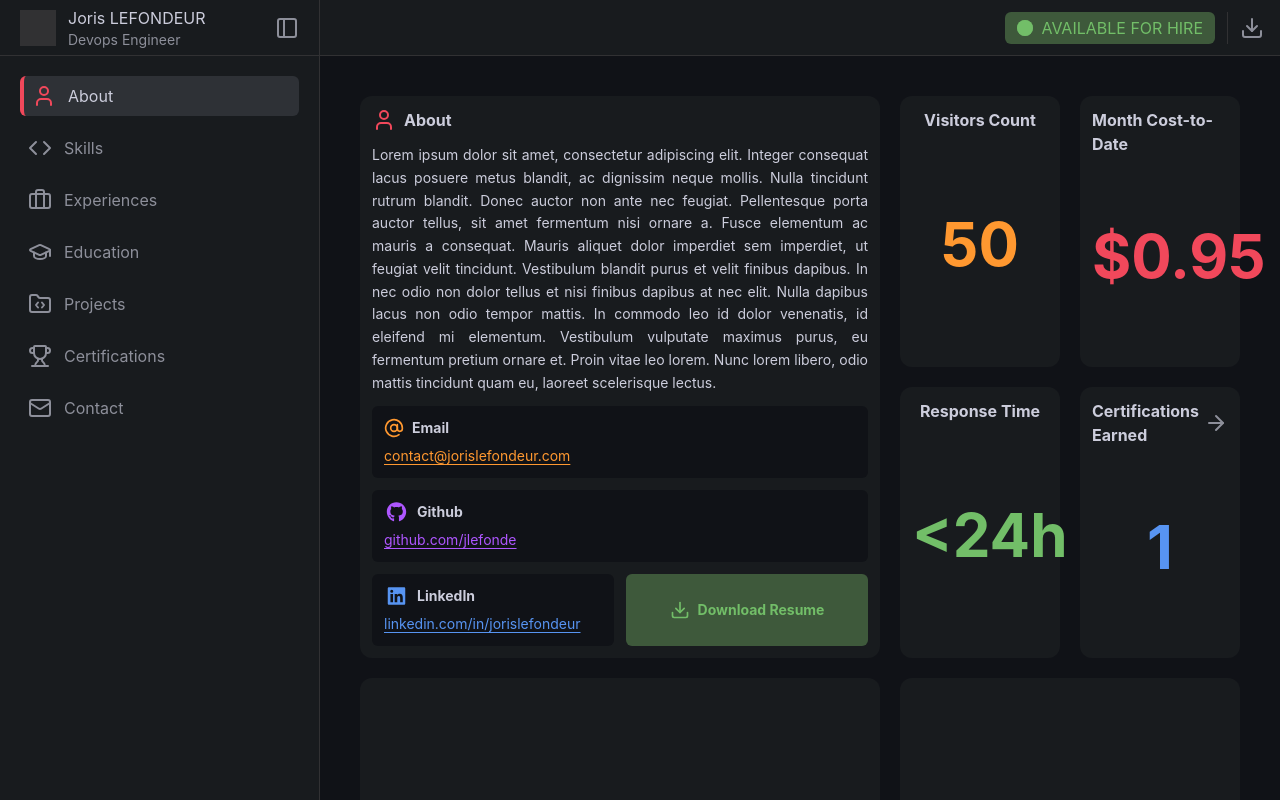
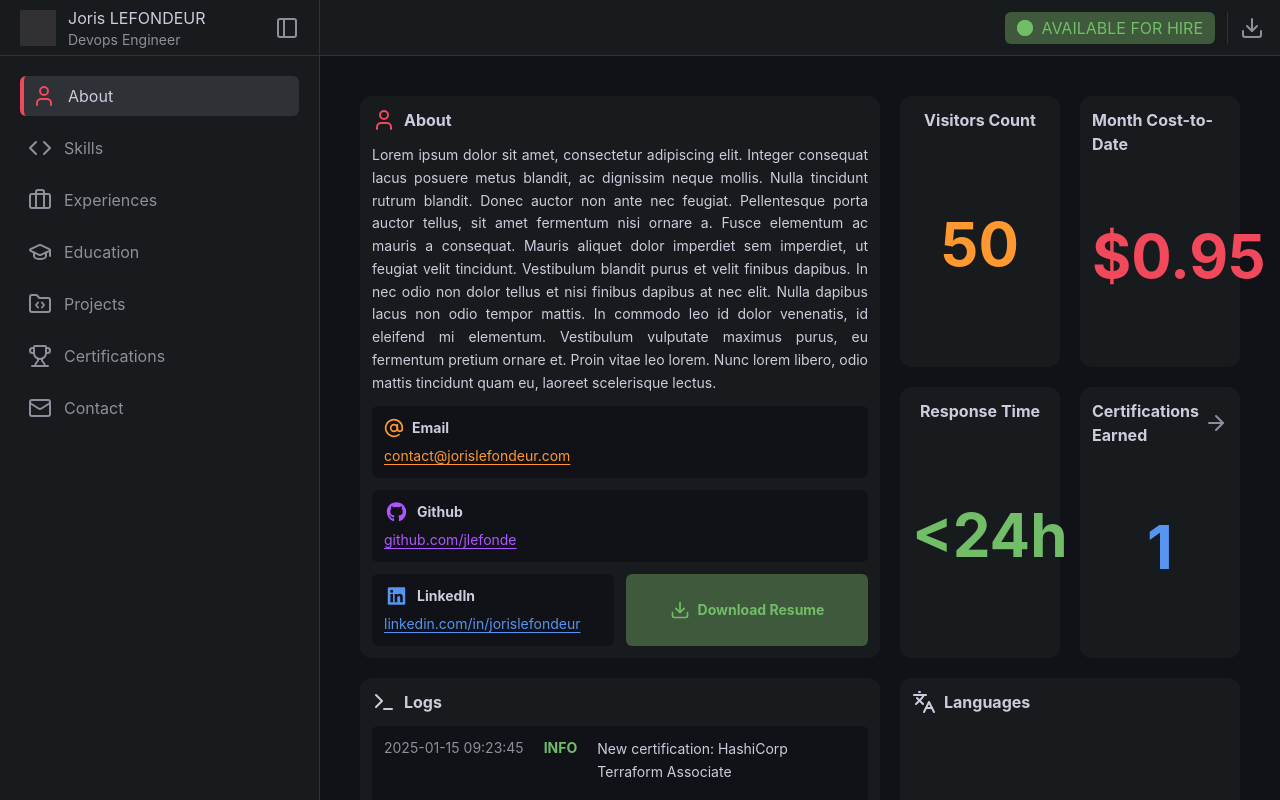
Before and after one commit to jlefonde/portfolio-frontend, a Vue app: page /about in a window 1280 px wide. Built offline with nearby package versions, Linux system fonts and the light colour scheme.

Commit message:
Added Logs panel in About

```diff
--- a/src/components/ContactLink.vue
+++ b/src/components/ContactLink.vue
@@ -7,7 +7,7 @@ defineProps<Contact>();
 
 <template>
   <div class="bg-base-350 flex flex-col gap-2 rounded-md p-3">
-    <Title :title="title" titleSize="sm" :icon="icon" :iconColor="color" iconSize="5" />
+    <Title :title="title" title-size="sm" :icon="icon" :icon-color="color" icon-size="5" header-size="h2" />
     <a :href="href" class="text-sm underline underline-offset-3" :class="`text-${color}`">{{ linkText }}</a>
   </div>
 </template>
--- /dev/null
+++ b/src/components/Log.vue
@@ -0,0 +1,15 @@
+<script setup lang="ts">
+import type { Log, LogLevel } from "../types";
+import { logLevels } from "../data/logs";
+
+const props = defineProps<Log>();
+const level = props.logLevel || logLevels.INFO;
+</script>
+
+<template>
+  <div class="flex gap-5">
+    <div class="text-base-100 text-sm whitespace-nowrap">{{ timestamp }}</div>
+    <div class="text-sm font-bold" :class="`text-${level?.color}`">{{ level?.name }}</div>
+    <div class="text-base-50 text-sm leading-relaxed">{{ message }}</div>
+  </div>
+</template>
--- a/src/components/TimelineItem.vue
+++ b/src/components/TimelineItem.vue
@@ -38,11 +38,7 @@ const secondaryColor = computed(() => {
         />
         <InfoItem :value="timeline.location" :icon="MapPinIcon" text-color="base-100" icon-color="base-100" />
       </div>
-      <p
-        v-if="timeline.description"
-        class="text-base-50 text-justify text-sm leading-relaxed"
-        v-html="timeline.description"
-      ></p>
+      <p v-if="timeline.description" class="text-base-50 text-sm leading-relaxed" v-html="timeline.description"></p>
       <ul v-if="timeline.highlights" class="text-base-50 list-inside list-disc text-sm">
         <li
           v-for="(highlight, index) in timeline.highlights"
--- a/src/components/Title.vue
+++ b/src/components/Title.vue
@@ -12,11 +12,13 @@ const props = withDefaults(
     icon?: LucideIcon | IconDefinition;
     iconColor?: string;
     iconSize?: string;
+    headerSize?: "h1" | "h2" | "h3" | "h4" | "h5" | "h6";
   }>(),
   {
     titleColor: "base-50",
     iconSize: "6",
     iconColor: "base-50",
+    headerSize: "h1",
   },
 );
 
@@ -56,9 +58,9 @@ const fontAwesomeSize = computed((): FontAwesomeSize => {
 </script>
 
 <template>
-  <div class="flex items-center gap-2">
+  <component :is="headerSize" class="flex items-center gap-2">
     <FontAwesomeIcon v-if="icon && isFontAwesome" :icon="icon" :size="fontAwesomeSize" :class="`text-${iconColor}`" />
     <component v-else-if="icon" :is="icon" :class="`stroke-${iconColor} size-${iconSize}`" />
     <div class="font-bold" :class="`text-${titleSize} text-${titleColor}`">{{ title }}</div>
-  </div>
+  </component>
 </template>
--- /dev/null
+++ b/src/data/logs.ts
@@ -0,0 +1,28 @@
+import type { LogLevel, Log } from "../types";
+
+export const logLevels: Record<string, LogLevel> = {
+  INFO: {
+    name: "INFO",
+    color: "green-light",
+  },
+  DEBUG: {
+    name: "DEBUG",
+    color: "purple-light",
+  },
+  WARNING: {
+    name: "WARNING",
+    color: "orange-light",
+  },
+  ERROR: {
+    name: "ERROR",
+    color: "red-light",
+  },
+};
+
+export const logs: Log[] = [
+  {
+    logLevel: logLevels.INFO,
+    timestamp: "2025-01-15 09:23:45",
+    message: "New certification: HashiCorp Terraform Associate",
+  },
+];
--- a/src/types/index.ts
+++ b/src/types/index.ts
@@ -42,3 +42,14 @@ export type Timeline = {
   highlights?: string[];
   tags?: Tag[];
 };
+
+export type LogLevel = {
+  name: "DEBUG" | "INFO" | "WARNING" | "ERROR";
+  color: string;
+};
+
+export type Log = {
+  timestamp: string;
+  logLevel?: LogLevel;
+  message: string;
+};
--- a/src/views/About.vue
+++ b/src/views/About.vue
@@ -2,10 +2,12 @@
 import Stat from "../components/Stat.vue";
 import Title from "../components/Title.vue";
 import ContactLink from "../components/ContactLink.vue";
+import Log from "../components/Log.vue";
 import { routes } from "../router/routes";
+import { logs } from "../data/logs";
 import { CONTACTS } from "../data/contacts";
 import { useRoute } from "vue-router";
-import { DownloadIcon } from "lucide-vue-next";
+import { DownloadIcon, TerminalIcon, LanguagesIcon } from "lucide-vue-next";
 
 const route = useRoute();
 const navRoute = routes.find((r) => r.path == route.path);
@@ -14,7 +16,7 @@ const navRoute = routes.find((r) => r.path == route.path);
 <template>
   <div class="grid grid-cols-5 grid-rows-8 gap-5">
     <div class="card col-span-3 row-span-4">
-      <Title :title="navRoute?.name?.toString() ?? ''" :icon="navRoute?.icon" :iconColor="navRoute?.primaryColor" />
+      <Title :title="navRoute?.name?.toString() ?? ''" :icon="navRoute?.icon" :icon-color="navRoute?.primaryColor" />
       <p class="text-base-50 text-justify text-sm leading-relaxed">
         Lorem ipsum dolor sit amet, consectetur adipiscing elit. Integer consequat lacus posuere metus blandit, ac
         dignissim neque mollis. Nulla tincidunt rutrum blandit. Donec auctor non ante nec feugiat. Pellentesque porta
@@ -49,7 +51,14 @@ const navRoute = routes.find((r) => r.path == route.path);
       color="blue-light"
       redirect="/certifications"
     />
-    <div class="card col-span-3 row-span-4 row-start-5"></div>
-    <div class="card col-span-2 col-start-4 row-span-4 row-start-5"></div>
+    <div class="card col-span-3 row-span-4 row-start-5">
+      <Title title="Logs" :icon="TerminalIcon" />
+      <div class="bg-base-350 h-full rounded-md p-3">
+        <Log v-for="log in logs" v-bind="log" />
+      </div>
+    </div>
+    <div class="card col-span-2 col-start-4 row-span-4 row-start-5">
+      <Title title="Languages" :icon="LanguagesIcon" />
+    </div>
   </div>
 </template>
--- a/src/views/Contact.vue
+++ b/src/views/Contact.vue
@@ -27,7 +27,7 @@ const navRoute = routes.find((r) => r.path == route.path);
 <template>
   <div class="grid-row-2 grid grid-cols-5 gap-5">
     <div class="card col-span-2">
-      <Title :title="navRoute?.name?.toString() ?? ''" :icon="navRoute?.icon" :iconColor="navRoute?.primaryColor" />
+      <Title :title="navRoute?.name?.toString() ?? ''" :icon="navRoute?.icon" :icon-color="navRoute?.primaryColor" />
       <ContactLink v-for="contact in CONTACTS" v-bind="contact" />
     </div>
     <div class="flex flex-col gap-5">
@@ -55,21 +55,21 @@ const navRoute = routes.find((r) => r.path == route.path);
       <Title title="Contact Form" :icon="InboxIcon" />
       <div class="relative h-14 w-full rounded-md">
         <div class="pointer-events-none absolute inset-y-0 left-0 flex items-center pl-3">
-          <UserIcon class="stroke-base-100" />
+          <UserIcon class="stroke-base-100 size-5" />
         </div>
         <input
           placeholder="Name"
-          class="text-base-50 bg-base-350 block h-full w-full rounded-md p-3 pl-12 text-sm"
+          class="text-base-50 bg-base-350 block h-full w-full rounded-md p-3 pl-10 text-sm"
           type="text"
         />
       </div>
       <div class="relative h-14 w-full rounded-md">
         <div class="pointer-events-none absolute inset-y-0 left-0 flex items-center pl-3">
-          <AtSignIcon class="stroke-base-100" />
+          <AtSignIcon class="stroke-base-100 size-5" />
         </div>
         <input
           placeholder="Email"
-          class="text-base-50 bg-base-350 block h-full w-full rounded-md p-3 pl-12 text-sm"
+          class="text-base-50 bg-base-350 block h-full w-full rounded-md p-3 pl-10 text-sm"
           type="email"
         />
       </div>
```
